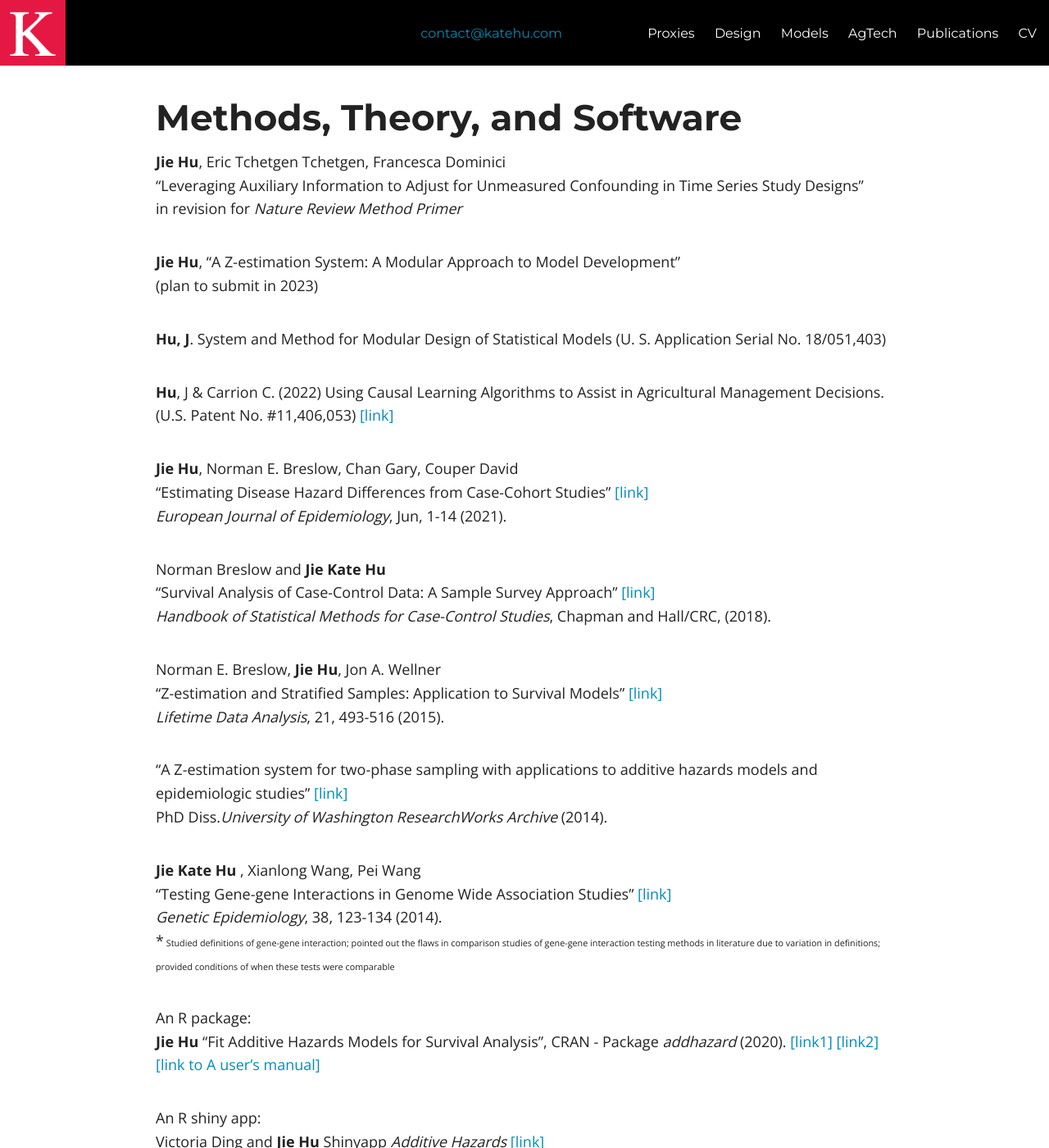
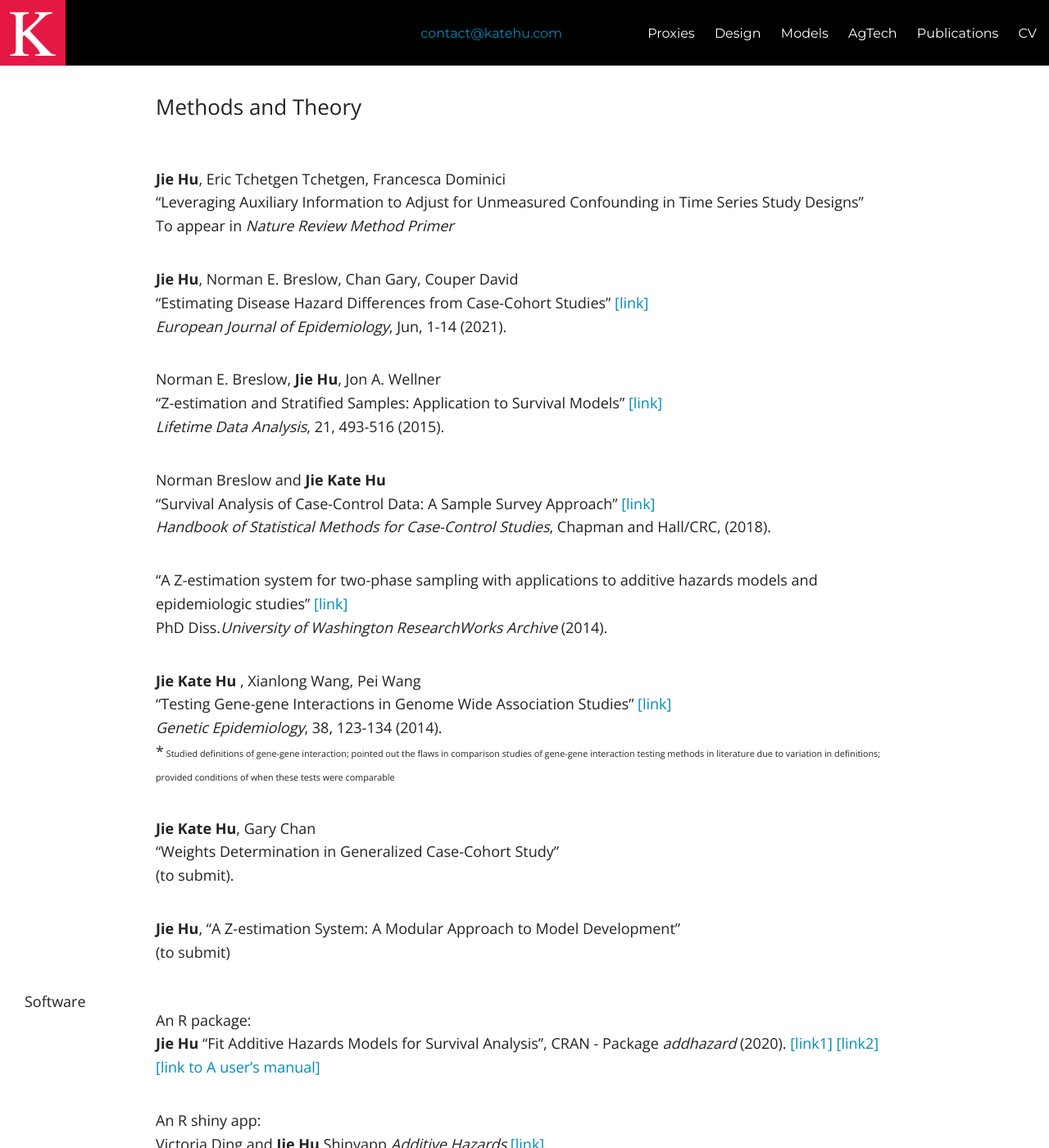
Before and after one commit to katehu/katehu.github.io, a Jekyll site: the page built from publications.md, in a window 1280 px wide and 1400 px high. Shown: the whole window at 82% size. Built offline with Jekyll 4.4.1, drawn with Linux system fonts in a browser that asks for light colours; nearby versions of some CDN libraries; some of the changed text lies outside the part shown.

Commit message:
Update publications.md

```diff
--- a/publications.md
+++ b/publications.md
@@ -4,34 +4,28 @@
 title: Publications
 ---
 
-# Methods, Theory, and Software
+Methods and Theory
 
 
- **Jie Hu**, Eric Tchetgen Tchetgen, Francesca Dominici<br/>
+**Jie Hu**, Eric Tchetgen Tchetgen, Francesca Dominici<br/>
 “Leveraging Auxiliary Information to Adjust for Unmeasured Confounding in Time Series Study Designs”<br/>
-in revision for *Nature Review Method Primer* <br/>
-
-**Jie Hu**, “A Z-estimation System: A Modular Approach to Model Development” <br/>
-(plan to submit in 2023) <br/>
-
-**Hu, J**. System and Method for Modular Design of Statistical Models (U. S. Application Serial No. 18/051,403) <br/>
-
-**Hu**, J & Carrion C. (2022) Using Causal Learning Algorithms to Assist in
-Agricultural Management Decisions. (U.S. Patent No. #11,406,053) [[link]](https://uspto.report/patent/grant/11,406,053)<br/>
+To appear in *Nature Review Method Primer* <br/>
 
 **Jie Hu**, Norman E. Breslow, Chan Gary, Couper David<br/>
 “Estimating Disease Hazard Differences from Case-Cohort Studies” [[link]](https://link.springer.com/article/10.1007/s10654-021-00739-3)<br/>
 *European Journal of Epidemiology*, Jun, 1-14 (2021). <br/>
 
+
+Norman E. Breslow, **Jie Hu**, Jon A. Wellner<br/>
+“Z-estimation and Stratified Samples: Application to Survival Models” [[link]](https://www.ncbi.nlm.nih.gov/pmc/articles/PMC4503541/)<br/>
+*Lifetime Data Analysis*, 21, 493-516 (2015).<br/>
+
 Norman Breslow and **Jie Kate Hu**<br/>
 "Survival Analysis of Case-Control Data: A Sample Survey Approach" [[link]](https://www.mn.uio.no/math/english/research/groups/statistics-data-science/handbook-of-case-control-studies/chapter-17/)<br/>
 *Handbook of Statistical Methods for Case-Control Studies*, Chapman and Hall/CRC, (2018). <br/>
 
-  Norman E. Breslow, **Jie Hu**, Jon A. Wellner<br/>
-“Z-estimation and Stratified Samples: Application to Survival Models” [[link]](https://www.ncbi.nlm.nih.gov/pmc/articles/PMC4503541/)<br/>
-*Lifetime Data Analysis*, 21, 493-516 (2015).<br/>
 
-"A Z-estimation system for two-phase sampling with applications to additive hazards models and epidemiologic studies"
+ "A Z-estimation system for two-phase sampling with applications to additive hazards models and epidemiologic studies"
    [[link]](https://digital.lib.washington.edu/researchworks/handle/1773/27427) <br/>
 PhD Diss.*University of Washington ResearchWorks Archive* (2014). <br/>
 
@@ -40,6 +34,19 @@
 *Genetic Epidemiology*, 38, 123-134 (2014). <br/>
 *<small>  Studied definitions of gene-gene interaction; pointed out the flaws in comparison studies of gene-gene interaction testing methods in literature due to variation in definitions; provided conditions of when these tests were comparable <small>  <br/>
 
+
+**Jie Kate Hu**, Gary Chan <br/>
+“Weights Determination in Generalized Case-Cohort Study”<br/>
+(to submit). <br/>
+
+
+**Jie Hu**, “A Z-estimation System: A Modular Approach to Model Development” <br/>
+(to submit) <br/>
+
+
+
+ <font size="4"> Software  </font>
+
 An R package:<br/>
 **Jie Hu** "Fit Additive Hazards Models for Survival Analysis", CRAN - Package *addhazard* (2020). [[link1]](https://github.com/katehu/addhazard) [[link2]](https://cran.r-project.org/web/packages/addhazard/index.html)<br/>
 [[link to A user's manual]](https://cran.r-project.org/web/packages/addhazard/addhazard.pdf)
@@ -47,15 +54,9 @@
 An R shiny app:<br/>
 Victoria Ding and **Jie Hu** Shinyapp *Additive Hazards* [[link]](https://addhazard.shinyapps.io/addhazard_shiny/?_ga=2.22828659.979974368.1670686069-1357428355.1670686069) <br/>
 
-Tutorial1 - analysis of a National Wilms Tumor Study dataset [[link to analysis code]](https://www.mn.uio.no/math/english/research/groups/statistics-data-science/handbook-of-case-control-studies/chapter-17/bc_ah_analysis_for_table_17.4.html) hosted by *Department of Mathematics, University of Oslo* <br/>
-
-Tutorial2 - analysis of an Atherosclerosis Risk in Communities Study (ARIC) dataset [[link to analysis code]](https://static-content.springer.com/esm/art%3A10.1007%2Fs10654-021-00739-3/MediaObjects/10654_2021_739_MOESM1_ESM.pdf)
 
 # Study designs <a name="study-design"></a>
 
-**Jie Kate Hu**, Gary Chan <br/>
-“Weights Determination in Generalized Case-Cohort Study”<br/>
-(plan to submit in 2023). <br/>
 
 **Hu, J**, Jerkins, J, Goebel, N. Routing Method for Mobile Monitoring Platforms --- A scalable sampling method that dispatches a fleet of vehicles to collect environmental data unbiasedly (U. S. Application Serial No.17/332789) [[link]](https://uspto.report/patent/app/20210377708) <br/>
 
@@ -111,6 +112,13 @@
 in submission. <br/>
 
 
+ **Hu, J**. System and Method for Modular Design of Statistical Models (U. S. Application Serial No. 18/051,403) <br/>
+
+**Hu**, J & Carrion C. (2022) Using Causal Learning Algorithms to Assist in
+Agricultural Management Decisions. (U.S. Patent No. #11,406,053) [[link]](https://uspto.report/patent/grant/11,406,053)<br/>
+
+
+
 ### Precision Agriculture
 
 **Hu**, J, Casquilho C., Chen, M, Combining Measurements and Models for
```
